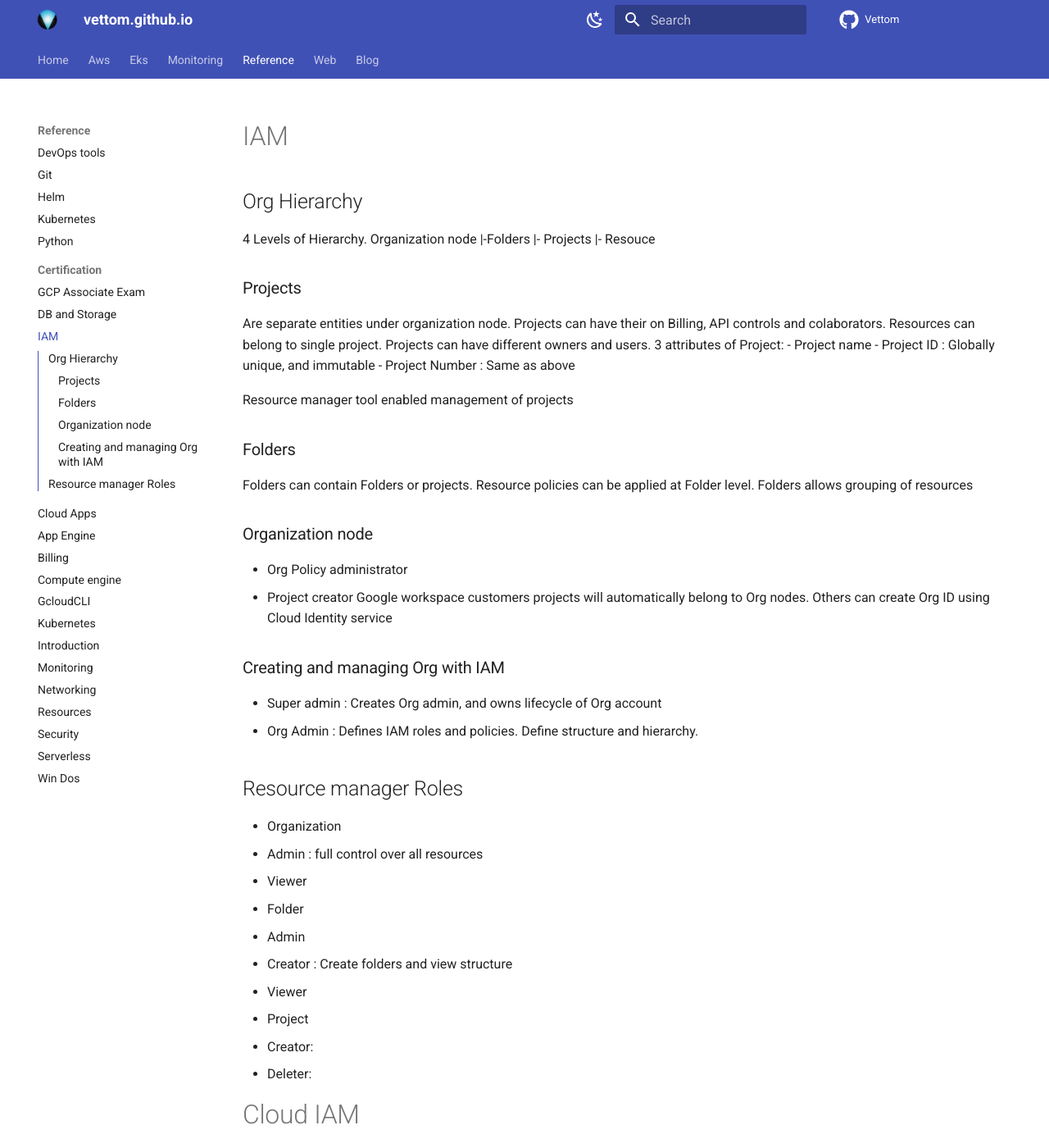
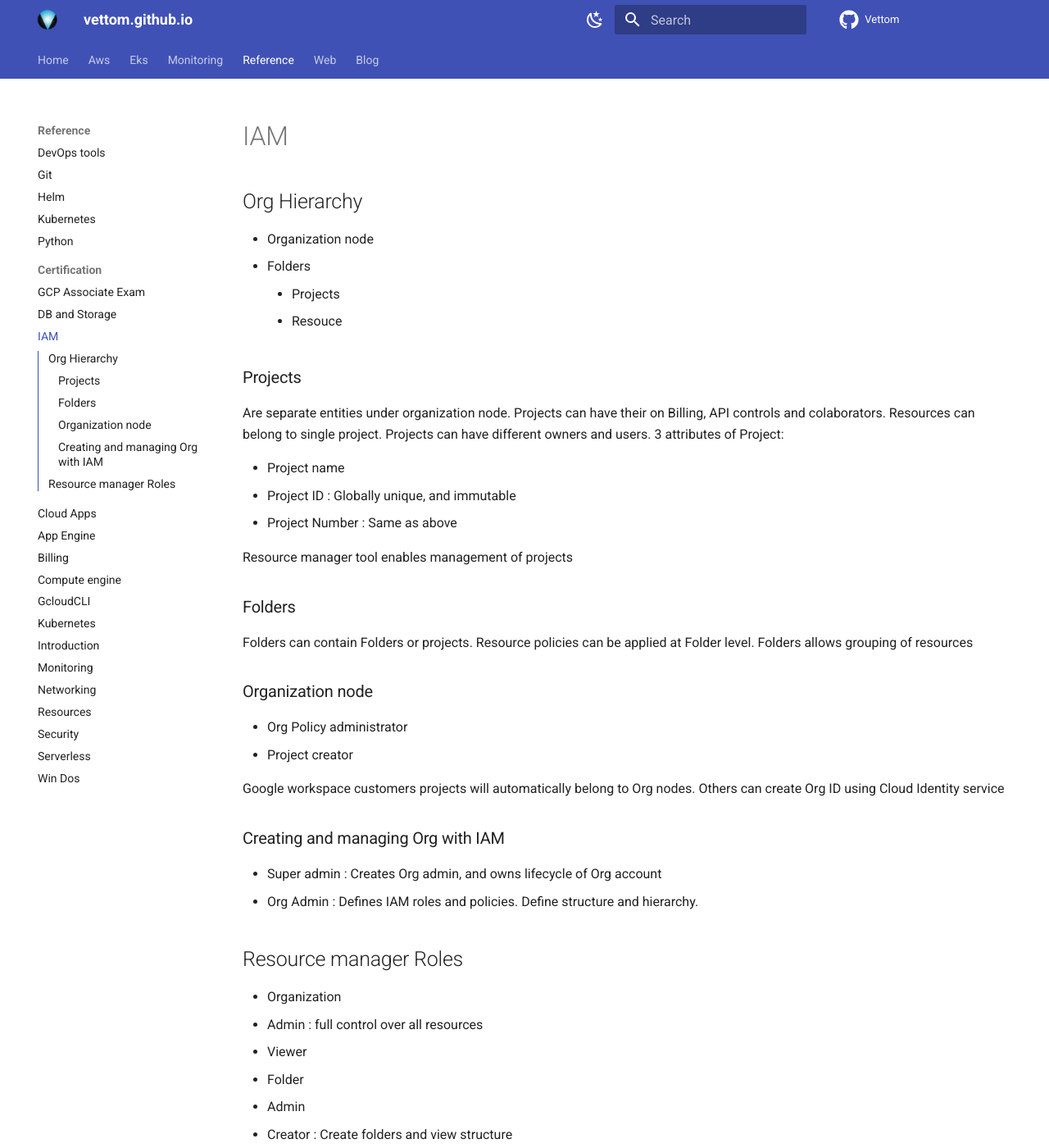
Before and after one commit to vettom/vettom.github.io, an MkDocs documentation site: the page built from docs/Reference/Certification/IAM.md, in a window 1280 px wide and 1400 px high. Shown: the whole window at 82% size. Built offline with MkDocs 1.6.1 and Material for MkDocs 9.7.7, drawn with Linux system fonts in a browser that asks for light colours; some of the changed text lies outside the part shown.

Commit message:
Update by DV on Wed 23 Oct 2024 21:06:01 BST

```diff
--- a/docs/Reference/Certification/IAM.md
+++ b/docs/Reference/Certification/IAM.md
@@ -1,21 +1,20 @@
 # IAM
 
 ## Org Hierarchy
-
-4 Levels of Hierarchy.
-Organization node
-|-Folders
-  |- Projects
-  	|- Resouce
+- Organization node
+  - Folders
+    - Projects
+      - Resouce
 
 ### Projects
 Are separate entities under organization node. Projects can have their on Billing, API controls and colaborators. Resources can belong to single project. Projects can have different owners and users.
 3 attributes of Project:
+
 - Project name
 -  Project ID    : Globally unique, and immutable
 - Project Number : Same as above
 
-Resource manager tool enabled management of projects
+Resource manager tool enables management of projects
 
 ### Folders
 Folders can contain Folders or projects. Resource policies can be applied at Folder level.  Folders allows grouping of resources
@@ -23,6 +22,7 @@ Folders can contain Folders or projects. Resource policies can be applied at Fol
 ### Organization node
 - Org Policy administrator
 - Project creator
+
 Google workspace customers projects will automatically belong to Org nodes. Others can create Org ID using Cloud Identity service
 
 ### Creating and managing Org with IAM
@@ -30,6 +30,7 @@ Google workspace customers projects will automatically belong to Org nodes. Othe
 - Org Admin : Defines IAM roles and policies. Define structure and hierarchy.
 
 ## Resource manager Roles
+
 - Organization
   - Admin : full control over all resources
   - Viewer
@@ -71,6 +72,7 @@ Google workspace customers projects will automatically belong to Org nodes. Othe
 
 ### [Support levels for roles](https://cloud.google.com/iam/docs/custom-roles-permissions-support)
 When custom roles are created, not all IAM permissions can be added. Each permission have support level attached
+
 - Supported     : Fully supported in custom roles
 - Testing       : Google is testing this role, can use but may see errors
 - Not_Supported : Cannot be added to custom role
@@ -96,11 +98,12 @@ When custom roles are created, not all IAM permissions can be added. Each permis
   - Google manages rotation of keys daily
 
 When role assigned to SA, it is considered as an `Identity`. However when user given permission to access SA it is treated as `resource`. Service account permission can be assigned to user to temporarily elevate users permission.
+
 #### SA as resource
-Means can have their own access policies like who can access.
-serviceAccountUser : Allows that user to attach SAto a resource
-serviceAccountAdmin: Edit,delete,disable serviceAccount.
-serviceAccount Insight can be used to identify SA not used in past 90 days.
+- Means can have their own access policies like who can access.
+- serviceAccountUser : Allows that user to attach SAto a resource
+- serviceAccountAdmin: Edit,delete,disable serviceAccount.
+- serviceAccount Insight can be used to identify SA not used in past 90 days.
 
 ## Cloud IAP
 - Guards apps running on GCP via identity verification
```
Also changed, not shown: docs/Reference/Certification/DB-storege.md (+9 -6 lines).
